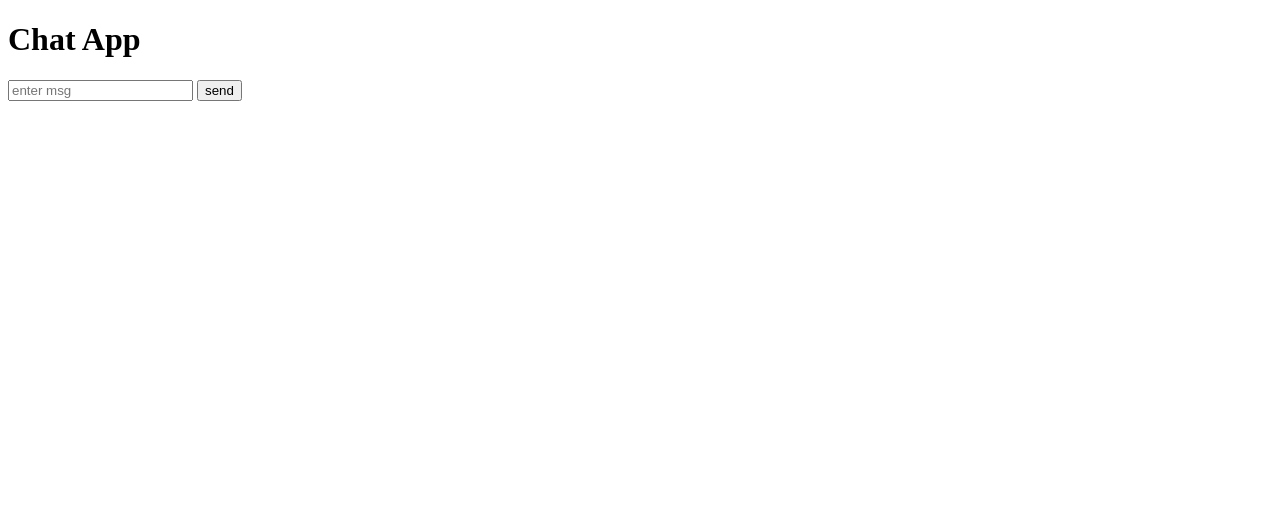
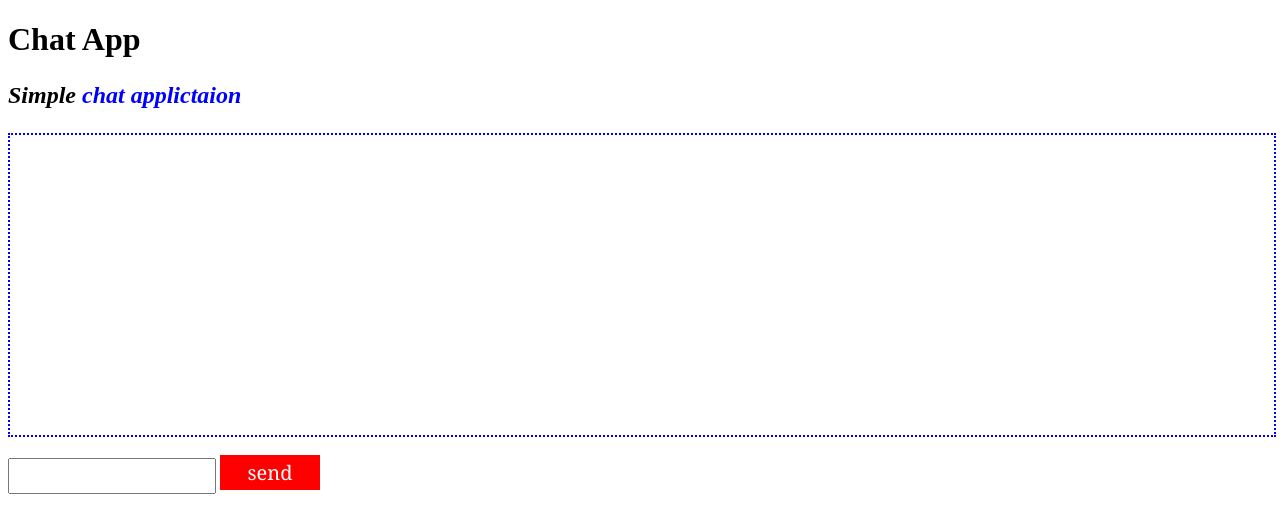
Before and after one commit to abhi01978/chatSock, a website: page public/index.html in a window 1280 px wide. Drawn offline with nearby package versions, Linux system fonts and the light colour scheme; no server answers.

Commit message:
first commit

```diff
--- a/index.js
+++ b/index.js
@@ -23,4 +23,4 @@ app.use(express.static(path.resolve('./public')));
 app.get('/', (req, res) => {
     return res.sendFile('/public/index.html');
 })
-server.listen(9000, () => console.log('start'));
+server.listen(8000, () => console.log('start'));
--- a/public/index.html
+++ b/public/index.html
@@ -4,12 +4,47 @@
     <meta charset="UTF-8">
     <meta name="viewport" content="width=device-width, initial-scale=1.0">
     <title>Document</title>
+    <style>
+      .container{
+        background-color: white;
+        height: 300px;
+        width: 100%;
+        font-size: 30px;
+        font-weight: 300;
+        font-style: italic;
+        color: red;
+        overflow: scroll;
+        border: 2px solid blue;
+        border-style: dotted;
+
+      }
+      button{
+        background-color: red;
+        height: 35px;
+        width: 100px;
+        border: hidden;
+        color: white;
+        font-size: 20px;
+        font-family: Cambria, Cochin, Georgia, Times, 'Times New Roman', serif;
+      }
+      input{
+        height: 30px;
+        width: 200px;
+
+      }
+    </style>
 </head>
 <body>
     <h1>Chat App</h1>
-    <div id="msgees"></div>
+    <h2><p><i>Simple <font color="blue">chat applictaion</font></i></p></h2>
+    <center><div class="container">
+      <br><br>
+      <div id="msgees"></div>
+    </div></center>
+    <br>
 
-    <input type="text" id="msg" name="" id="" placeholder="enter msg" />
+    <input type="text" id="msg">
+
     <button id="sendBtn" >send</button>
     <script src="/socket.io/socket.io.js"></script>
 
```
